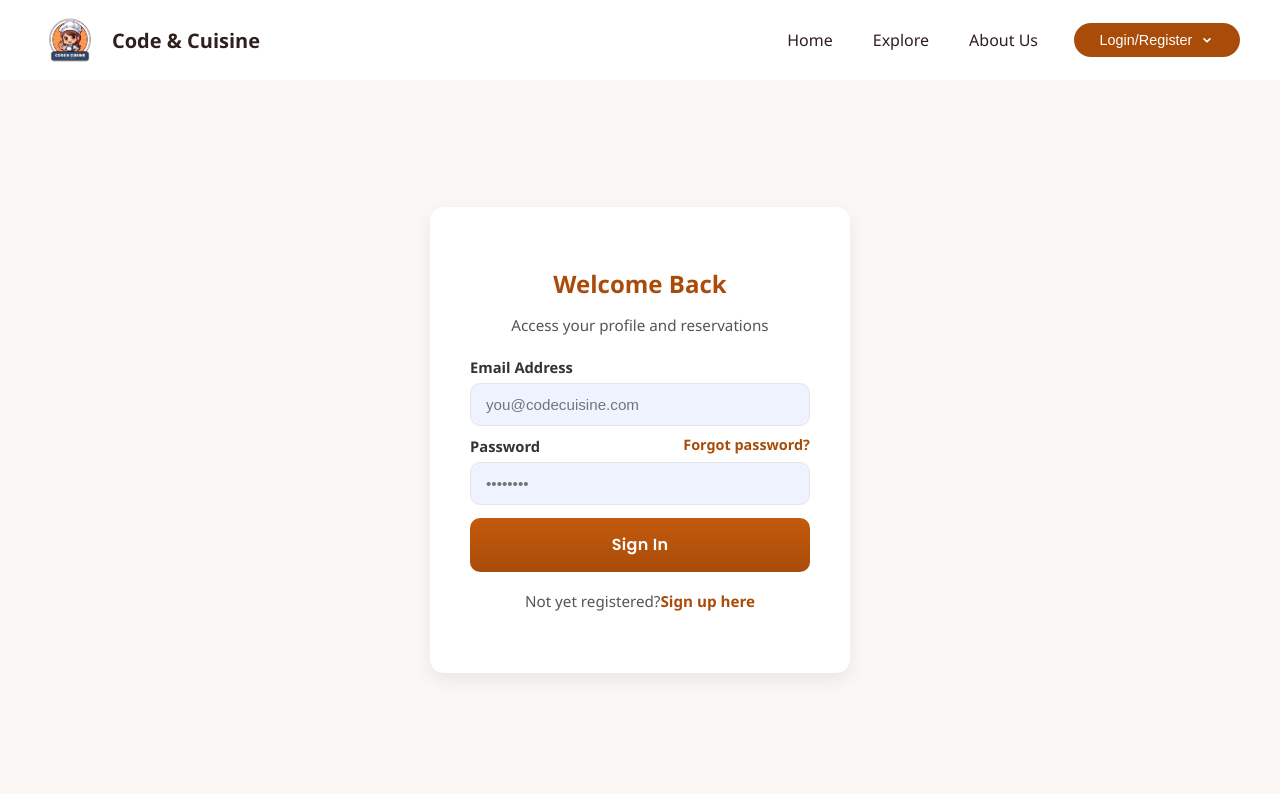
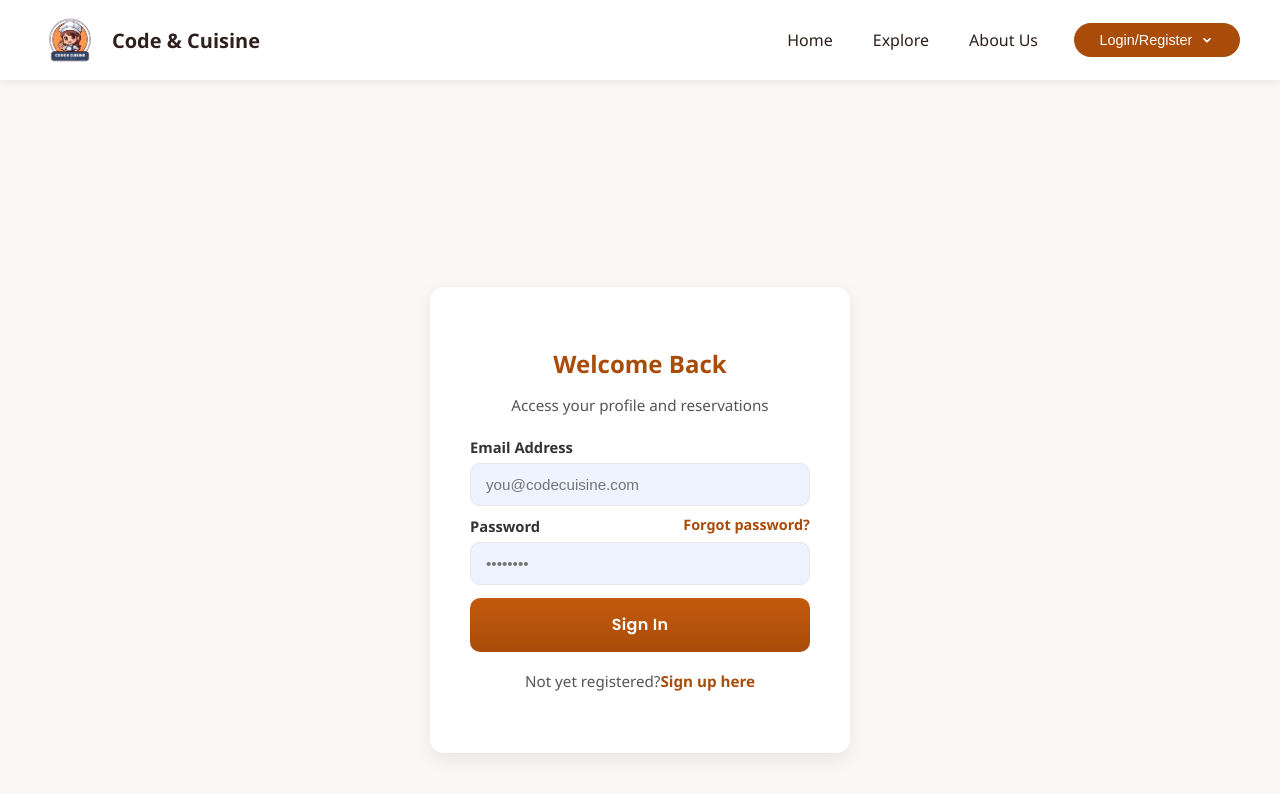
Before and after one commit to SujalGajera/Code-Cuisines, a React (Create React App) app: page /login/customer in a window 1280 px wide. Shown: the top 794 px of the page. Built offline with nearby package versions, Linux system fonts and the light colour scheme; no server answers.

Commit message:
sujal: fixed

```diff
--- a/package.json
+++ b/package.json
@@ -10,8 +10,8 @@
     "cloudinary-react": "^1.8.1",
     "firebase": "^12.6.0",
     "lucide-react": "^0.553.0",
-    "react": "^19.2.0",
-    "react-dom": "^19.2.0",
+    "react": "18.3.1",
+    "react-dom": "18.3.1",
     "react-icons": "^5.5.0",
     "react-router-dom": "^7.9.5",
     "react-scripts": "5.0.1",
--- a/src/Yubraj/styles/login.css
+++ b/src/Yubraj/styles/login.css
@@ -4,16 +4,14 @@
 .login-container,
 .register-container,
 .forgot-container {
-  position: fixed;
-  top: 80px;
-  left: 0;
-  right: 0;
-  bottom: 0;
+  min-height: 100vh;
+  width: 100%;
   display: flex;
   justify-content: center;
   align-items: center;
   background: #faf7f4;
   padding: 2rem;
+  padding-top: calc(80px + 2rem);
   box-sizing: border-box;
   overflow-y: auto;
 }
@@ -153,7 +151,8 @@
   display: flex;
   justify-content: center;
   align-items: center;
-  background: #fff9f4; /* soft background */
+  background: #fff9f4;
+  /* soft background */
   padding: 20px;
 }
 
@@ -164,7 +163,7 @@
   background: white;
   padding: 40px;
   border-radius: 16px;
-  box-shadow: 0 6px 20px rgba(0,0,0,0.08);
+  box-shadow: 0 6px 20px rgba(0, 0, 0, 0.08);
 }
 
 /* Make inputs full width */
```
Also changed, not shown: 1 other file (tests, documents, lock files or other folders).
